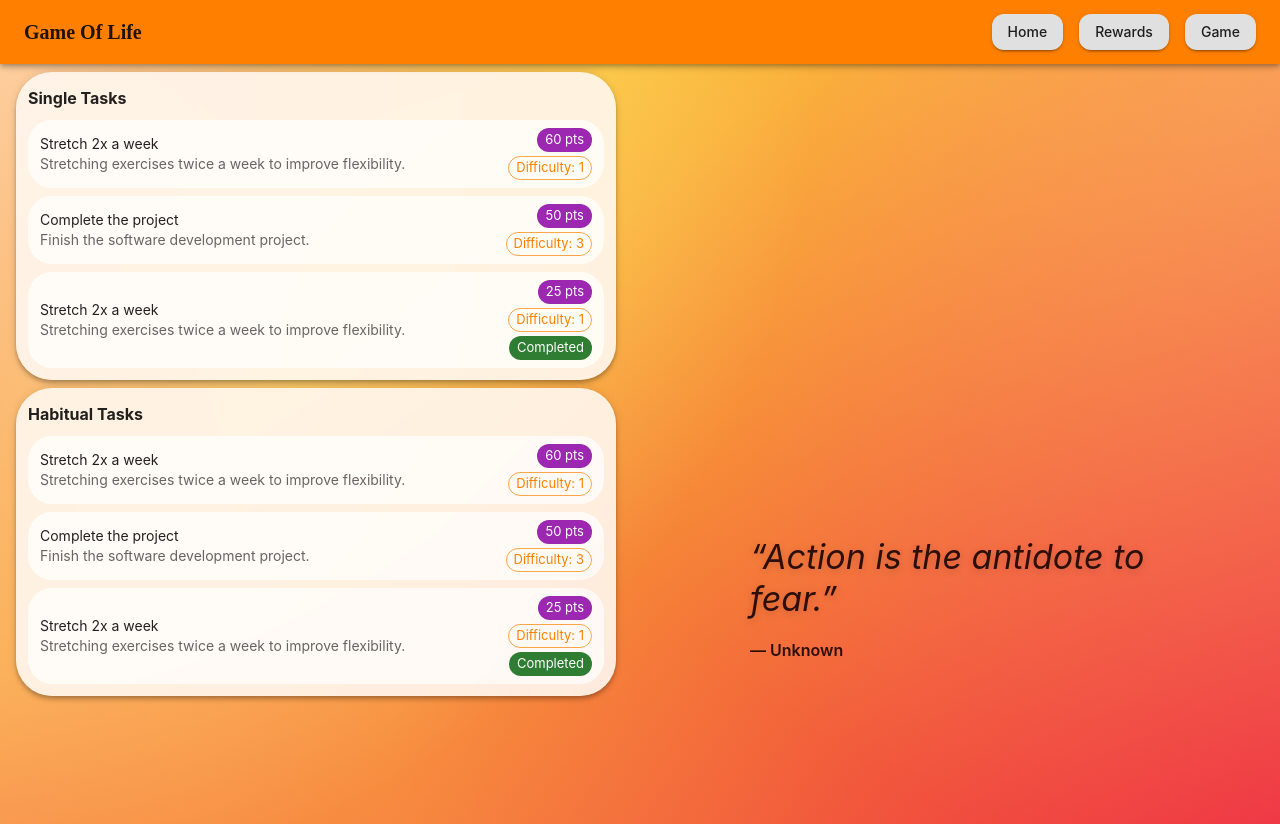
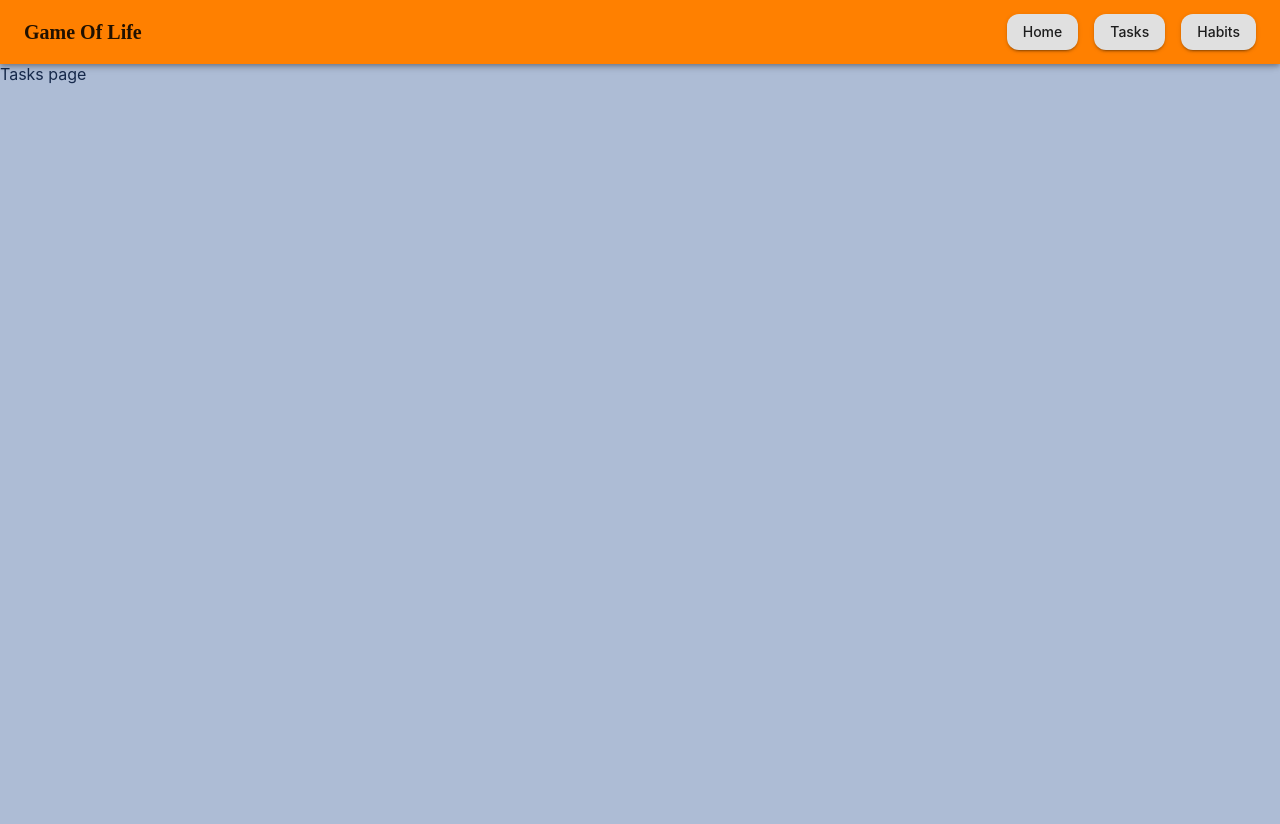
Before and after one commit to AmineSaoudi/game-of-life, a React app in the folder frontend/: page /Habits in a window 1280 px wide. After the commit the page ends 800 px from the top, so only its background shows below. Built offline with nearby package versions, Linux system fonts and the light colour scheme; the HTML template or start-up script is replaced by a standard one.

Commit message:
nav setup

```diff
--- a/frontend/src/App.jsx
+++ b/frontend/src/App.jsx
@@ -1,13 +1,21 @@
-import Landingpage from './pages/landingpageFolder/landingpage.jsx'
 import Navbar from './pages/landingpageFolder/navbar.jsx'
 import { Toolbar } from '@mui/material';
+import { Routes, Route } from 'react-router-dom';
+
+import LandingPage from './pages/landingpageFolder/landingpage.jsx';
+import TasksPage from "./pages/TasksPage/tasksPage.jsx"
+import HabitsPage from "./pages/HabitsPage/habitsPage.jsx"
 
 function App() {
   return (
     <>
     <Navbar/>
     <Toolbar/>
-    <Landingpage/>
+    <Routes>
+        <Route path="/" element={<LandingPage />} />   {/* default / home */}
+        <Route path="/Tasks" element={<TasksPage />} />
+        <Route path="/Habits" element={<HabitsPage />} />
+      </Routes>
       </>
   )
 }
--- a/frontend/src/main.jsx
+++ b/frontend/src/main.jsx
@@ -1,5 +1,6 @@
 import React from 'react';
 import ReactDOM from 'react-dom/client';
+import { BrowserRouter } from 'react-router-dom';
 import './index.css';
 import { ThemeProvider, createTheme } from '@mui/material';
 import App from './App.jsx';
@@ -39,8 +40,10 @@ const theme = createTheme({
 
 ReactDOM.createRoot(document.getElementById('root')).render(
   <React.StrictMode>
+    <BrowserRouter>
       <ThemeProvider theme={theme}>
         <App />
       </ThemeProvider>
+    </BrowserRouter>
   </React.StrictMode>
 );
--- /dev/null
+++ b/frontend/src/pages/HabitsPage/habitsPage.jsx
@@ -0,0 +1,4 @@
+import React from 'react';
+
+const HabitsPage = () => <div>Tasks page</div>;
+export default HabitsPage;
--- /dev/null
+++ b/frontend/src/pages/TasksPage/tasksPage.jsx
@@ -0,0 +1,4 @@
+import React from 'react';
+
+const TasksPage = () => <div>Tasks page</div>;
+export default TasksPage;
--- a/frontend/src/pages/landingpageFolder/navbar.jsx
+++ b/frontend/src/pages/landingpageFolder/navbar.jsx
@@ -1,5 +1,8 @@
 import React from 'react';
 import { AppBar, Toolbar, Typography, Button, Box } from '@mui/material';
+import { Link as RouterLink } from 'react-router-dom';
+
+
 
 const Navbar = () => {
   return (
@@ -12,9 +15,9 @@ const Navbar = () => {
 
         {/* Right side: nav buttons */}
         <Box sx={{ display: 'flex', gap: 2 }}>
-          <Button color="inherit">Home</Button>
-          <Button color="inherit">Rewards</Button>
-          <Button color="inherit">Game</Button>
+          <Button color="inherit" component={RouterLink} to="/">Home </Button>
+          <Button color="inherit" component={RouterLink} to="/Tasks">Tasks </Button>
+          <Button color="inherit" component={RouterLink} to="/Habits">Habits</Button>
         </Box>
       </Toolbar>
     </AppBar>
```
Also changed, not shown: frontend/src/components/authRoute.jsx (added).
